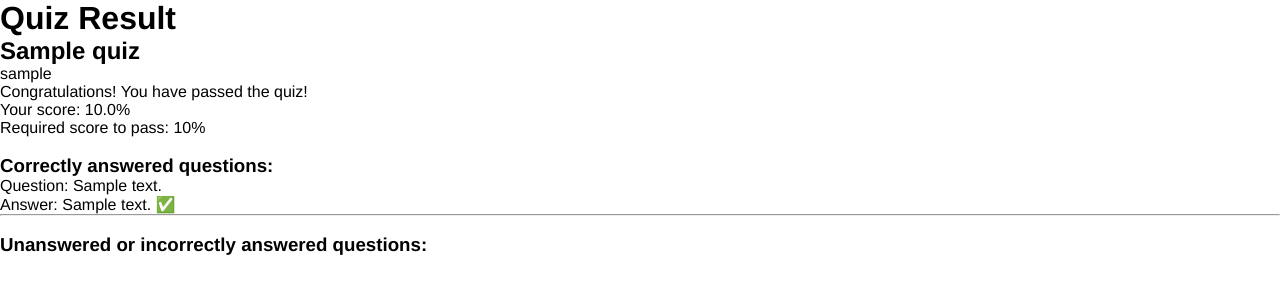
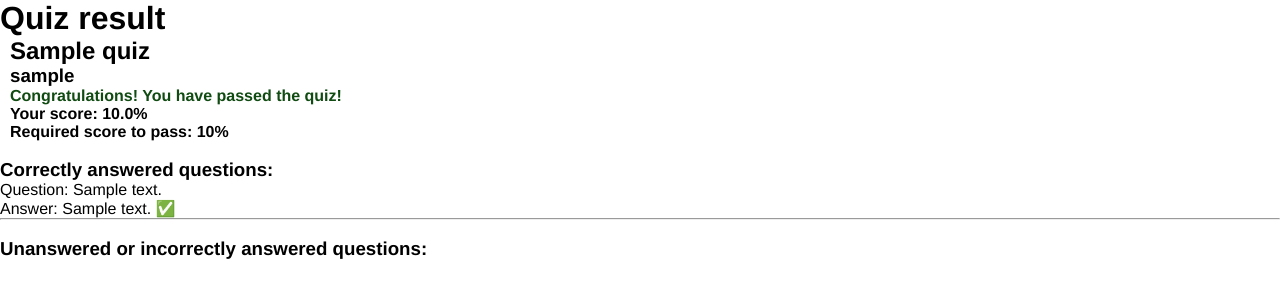
Before and after one commit to 32ndOfAnInch/quizes_w_django, a Django app: page /result/1/ in a window 1280 px wide. Shown: the part 75-375 px from the top of the page. Run offline with Django 4.2, Linux system fonts and the light colour scheme; a user stored in the database is signed in; tables that the repository leaves empty hold one stand-in row (values such as "Sample post").

Commit message:
style changes

```diff
--- a/quiz_project/quiz_app/static/css/style.css
+++ b/quiz_project/quiz_app/static/css/style.css
@@ -254,3 +254,19 @@ label[for='id_content'] {
     margin-left: 10px;
     margin-top: 15px;
 }
+
+/* quiz rezults */
+
+.passed-test {
+    color: #104b12;
+    font-weight: 600;
+}
+
+.failed-test {
+    color: #a50d0d;
+    font-weight: 600;
+}
+
+.results-header {
+    margin-left: 10px;
+}
--- a/quiz_project/quiz_app/templates/base.html
+++ b/quiz_project/quiz_app/templates/base.html
@@ -6,6 +6,7 @@
     <meta name="viewport" content="width=device-width, initial-scale=1.0">
     <title>{% block title %}{% endblock title %}</title>
     <link rel="stylesheet" href="{% static 'css/style.css' %}">
+    <link rel="icon" type="image/x-icon" href="{% static 'images/favicon.ico' %}">
 </head>
 <body>
 
--- a/quiz_project/quiz_app/templates/library/quiz_form.html
+++ b/quiz_project/quiz_app/templates/library/quiz_form.html
@@ -2,7 +2,7 @@
 
 {% block content %}
 <div class="quiz-form-name">
-<h1>{{ quiz.name }}</h1>
+    <h1>{{ quiz.name }}</h1>
 </div>
 <br>
 <hr>
--- a/quiz_project/quiz_app/templates/library/result_detail.html
+++ b/quiz_project/quiz_app/templates/library/result_detail.html
@@ -1,16 +1,22 @@
 {% extends 'base.html' %}
 
 {% block content %}
-  <h1>Quiz Result</h1>
+    <h1>Quiz result</h1>
+    <div class="results-header">
     <h2>{{ object.quiz.name }}</h2>
-  <p>{{ object.user.username }}</p>
+    <h3>{{ object.user.username }}</h3>
     {% if object.score >= object.quiz.score_to_pass %}
+        <div class="passed-test">
         <p>Congratulations! You have passed the quiz!</p>
+        </div>
     {% else %}
+        <div class="failed-test">
         <p>Unfortunately, you have failed to pass the quiz..</p>
+        </div>
     {% endif %}
-  <p>Your score: {{ object.score }}%</p>
-  <p>Required score to pass: {{ object.quiz.score_to_pass }}%</p>
+    <h4>Your score: {{ object.score }}%</h4>
+    <h4>Required score to pass: {{ object.quiz.score_to_pass }}%</h4>
+    </div>
     <br>
     <h3>Correctly answered questions:</h3>
     <ul>
```
Also changed, not shown: quiz_project/static/images/favicon.ico (added). Lines whose indentation alone changed are shown as unchanged.
